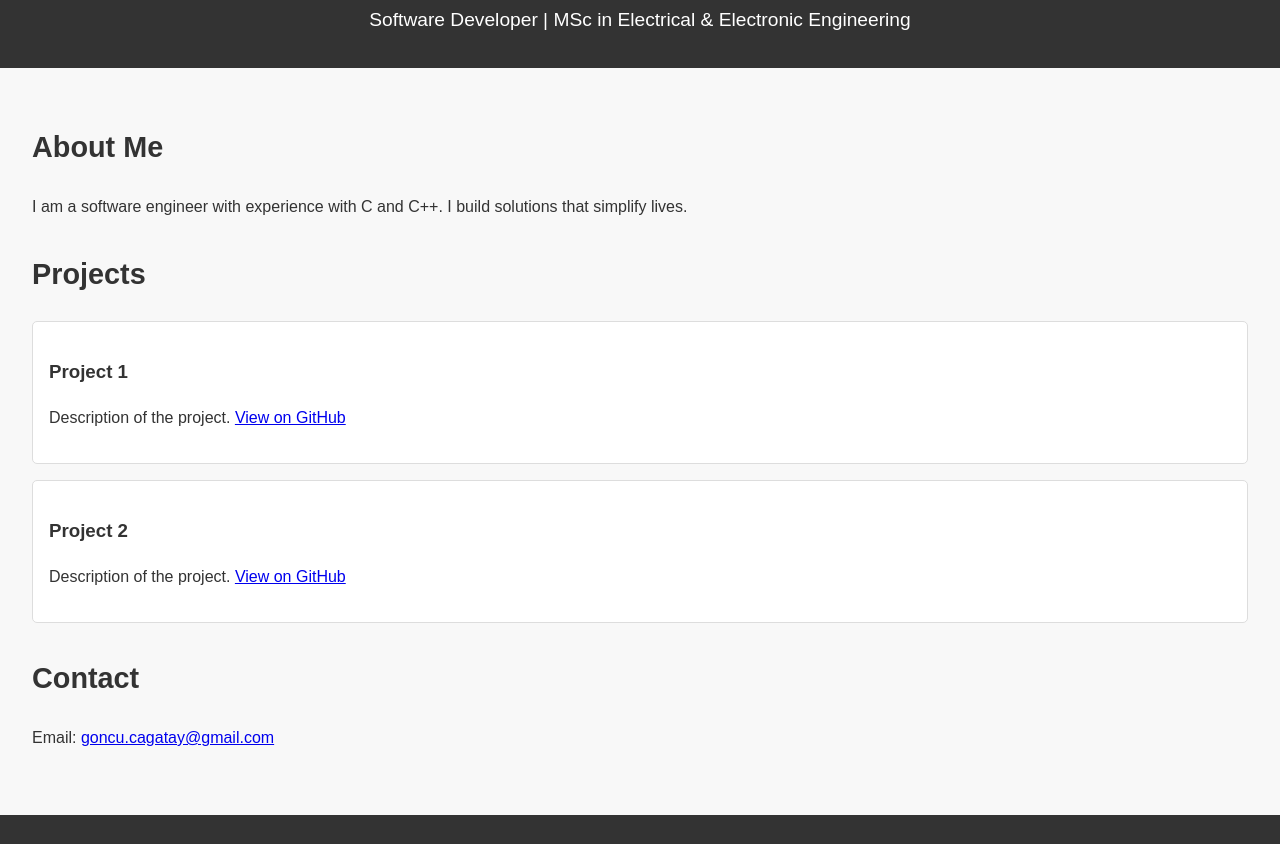
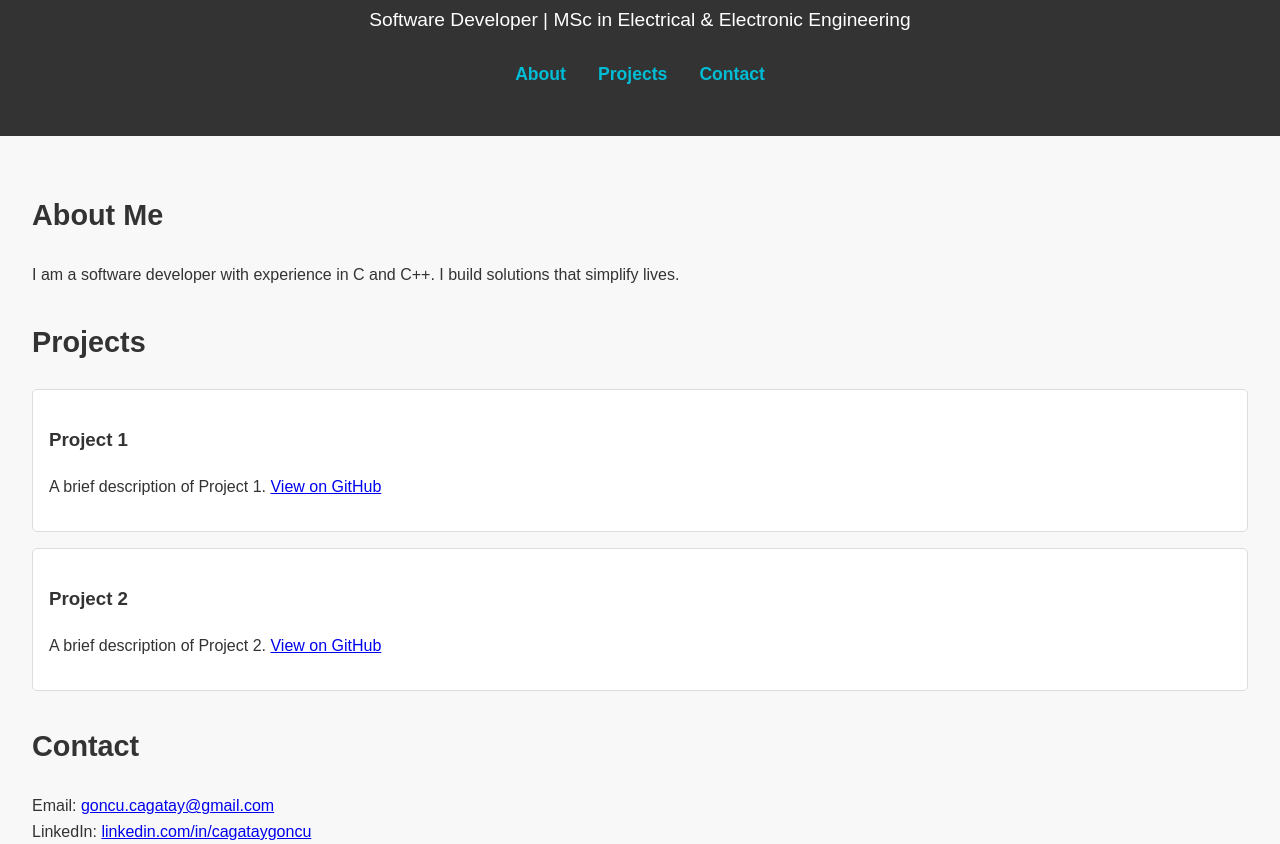
Before and after one commit to GoncuCagatay/goncucagatay.github.io, a plain HTML site: page index.html in a window 1280 px wide. Shown: the part 99-943 px from the top of the page. Drawn offline with Linux system fonts and the light colour scheme.

Commit message:
style changes

```diff
--- a/index.html
+++ b/index.html
@@ -5,39 +5,54 @@
     <meta name="viewport" content="width=device-width, initial-scale=1.0">
     <title>My Portfolio</title>
     <link rel="stylesheet" href="style.css">
-    <link rel="icon" href="/assets/favicon.ico">
+    <link rel="icon" href="./assets/favicon.ico">
 </head>
 <body>
     <header>
         <div class="container">
             <h1>Hi, I'm Cagatay Goncu</h1>
             <p>Software Developer | MSc in Electrical & Electronic Engineering</p>
+            <nav>
+                <ul>
+                    <li><a href="#about">About</a></li>
+                    <li><a href="#projects">Projects</a></li>
+                    <li><a href="#contact">Contact</a></li>
+                </ul>
+            </nav>
         </div>
     </header>
+
     <main>
         <section id="about">
             <h2>About Me</h2>
-            <p>I am a software engineer with experience with C and C++. I build solutions that simplify lives.</p>
+            <p>I am a software developer with experience in C and C++. I build solutions that simplify lives.</p>
         </section>
+
         <section id="projects">
             <h2>Projects</h2>
             <div class="project">
                 <h3>Project 1</h3>
-                <p>Description of the project. <a href="https://github.com/username/project1">View on GitHub</a></p>
+                <p>A brief description of Project 1. <a href="https://github.com/cagataygoncu/project1" target="_blank">View on GitHub</a></p>
             </div>
             <div class="project">
                 <h3>Project 2</h3>
-                <p>Description of the project. <a href="https://github.com/username/project2">View on GitHub</a></p>
+                <p>A brief description of Project 2. <a href="https://github.com/cagataygoncu/project2" target="_blank">View on GitHub</a></p>
             </div>
         </section>
+
         <section id="contact">
             <h2>Contact</h2>
-            <p>Email: <a href="mailto:goncu.cagatay@gmail.com">goncu.cagatay@gmail.com</a></p>
+            <p>Email: <a href="mailto:goncu.cagatay@gmail.com">goncu.cagatay@gmail.com</a><br>
+                LinkedIn: <a href="https://linkedin.com/in/cagataygoncu" target="_blank">linkedin.com/in/cagataygoncu</a><br>
+                GitHub: <a href="https://github.com/cagataygoncu" target="_blank">github.com/cagataygoncu</a>
+            </p>
         </section>
     </main>
+
     <footer>
-        <p>&copy; 2024 Cagatay Goncu. All Rights Reserved.</p>
+        <p>&copy; 2025 Cagatay Goncu. All Rights Reserved.</p>
     </footer>
+
     <script src="script.js"></script>
 </body>
 </html>
--- a/style.css
+++ b/style.css
@@ -51,3 +51,25 @@ footer {
     color: #fff;
     padding: 1rem 0;
 }
+
+/* Navigation styles */
+nav ul {
+    list-style: none;
+    display: flex;
+    justify-content: center;
+    gap: 2rem;
+    margin-top: 1.5rem;
+    padding-left: 0;
+}
+
+nav a {
+    text-decoration: none;
+    color: #00bcd4; /* Light blue */
+    font-weight: bold;
+    font-size: 1.1rem;
+    transition: color 0.3s ease;
+}
+
+nav a:hover {
+    color: #ff9800; /* Orange on hover */
+}
```
